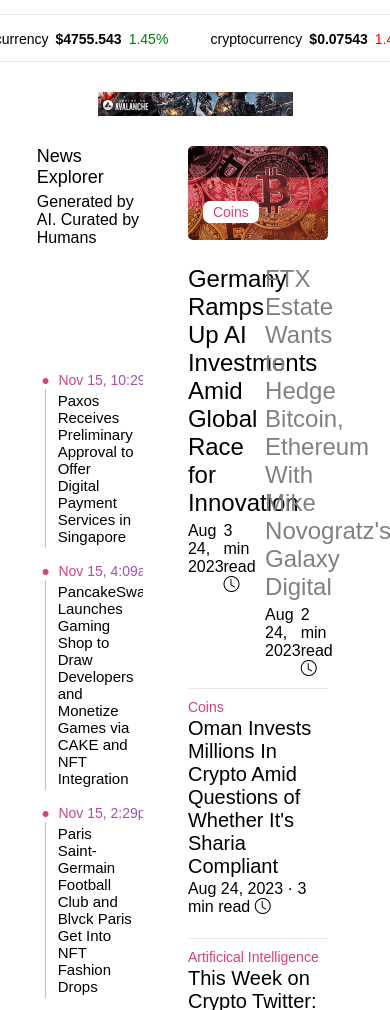
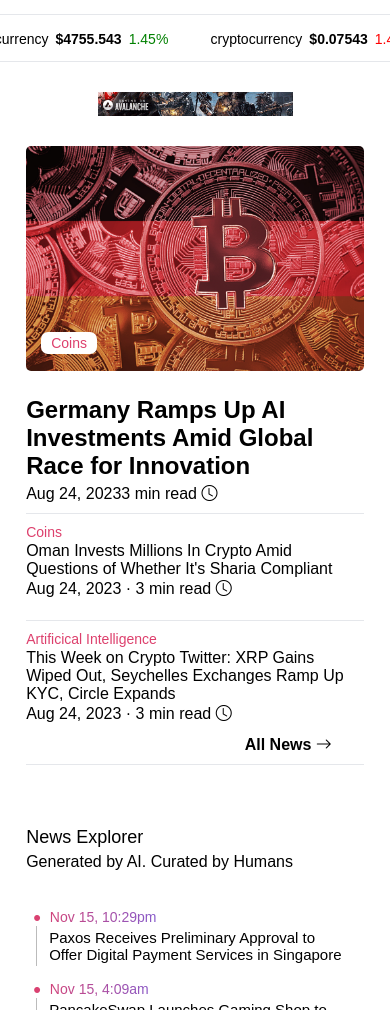
Before and after one commit to cheleaux/Decrypt-Clone, a website: page public/homePage/homePage.html in a window 390 px wide. Shown: the part 65-1075 px from the top of the page. Drawn offline with nearby package versions, Linux system fonts and the light colour scheme; files that its build step writes are made by us from their sources; files whose address does not match are found by name; a web font is replaced by a local one.

Commit message:
finalised markup responsivity

```diff
--- a/public/homePage/featuredNewsStyles.css
+++ b/public/homePage/featuredNewsStyles.css
@@ -81,7 +81,7 @@
 }
 
 .feat-list-items > a > h3 {
-    font-size: var(--fs-200);
+    font-size: var(--fs-160);
     font-weight: 500;
     color: var(--clr-text-main);
     display: block;
@@ -114,3 +114,57 @@
 
 
 }
+
+@media (max-width: 66.25rem) {
+
+    .choice-feat-container ul > *:not( .main-feat-info ) {
+        display: none;
+    }
+
+    .choice-feat-container ul {
+        display: block;
+    }
+
+    .feat-item {
+        width: 100%;
+    }
+
+    .main-feat-headline.active-feat {
+        font-weight: var(--fw-001)
+    }
+
+    .feat-news footer {
+        margin-top: 1rem;
+    }
+
+}
+
+@media (max-width: 60.375rem) {
+
+    .feat-news {
+        height: 90%;
+    }
+
+    .feat-news footer {
+        margin-top: auto;
+    }
+
+}
+
+@media (max-width: 46.875rem) {
+
+    .feat-news {
+        padding: 0;
+        margin-bottom: 2.553rem;
+    }
+
+    .main-feat-poster {
+        max-width: 100%;
+        max-height: none;
+    }
+
+    .feat-list > hr:last-of-type {
+        display: none;
+    }
+
+}
--- a/public/homePage/homePageMainStyles.css
+++ b/public/homePage/homePageMainStyles.css
@@ -22,6 +22,7 @@
     --ff-main-bold: 'Akzidenz-Grotesk (R) Schulbuch Medium', 'Akzidenz-Grotesk (R) Schulbuch Regular', sans-serif;
 
     --fw-001: 600;
+    --fw-bold: 800;
 
     --fs-120: .75rem;
     --fs-140: .875rem;
@@ -290,7 +291,6 @@
 
     /* ---------- CAROUSEL ---------- */
 
-
     .sticky + .crypto-carousel-container {
         margin-top: 5.0rem;
     }
@@ -312,3 +312,17 @@
     }
 
 }
+
+@media (max-width: 46.875rem) {
+
+    article.landing-sec {
+        display: flex;
+        flex-direction: column;
+        padding: 0 1.634rem;
+    }
+
+    .to-page-button > * {
+    margin: 0 2rem 0 auto;
+    }
+
+}
--- a/public/homePage/hubsStyles.css
+++ b/public/homePage/hubsStyles.css
@@ -167,3 +167,27 @@
     }
 
 }
+
+@media (max-width: 46.875rem) {
+
+    .hubs-cards-list {
+        display: flex;
+        flex-direction: column;
+        align-items: center;
+        gap: 1.76rem;
+        width: 100%;
+    }
+
+    .hubs-list-container {
+        width: 80%;
+    }
+
+    .hubs-list-item {
+        width: 100%
+    }
+
+    .hub-midsection {
+        justify-content: space-between;
+    }
+
+}
--- a/public/homePage/newsExplorerStyles.css
+++ b/public/homePage/newsExplorerStyles.css
@@ -30,6 +30,7 @@
 
 .news-explorer-column > footer {
     height: 1.875rem;
+    margin-top: 0.67rem;
 }
 
 .news-explorer-column {
@@ -75,6 +76,33 @@
         grid-row: 1 / span 1;
         max-width: none;
         gap: 0.4rem;
+        height: 90%;
+    }
+
+    .news-explorer-feed {
+        margin-top: 0;
     }
 
 }
+
+@media (max-width: 46.875rem) {
+
+    .news-explorer-feed {
+        height: fit-content;
+
+    }
+
+    .nwsx-headline-list {
+        transform: translateX(0);
+
+    }
+
+    .news-explorer-header {
+        margin-bottom: 2rem;
+    }
+
+    .nwsx-headline-list .nwsx-item:not( .nwsx-item:first-of-type, .nwsx-item:nth-of-type(2), .nwsx-item:nth-of-type(3) ) {
+        display: none;
+    }
+
+}
```
